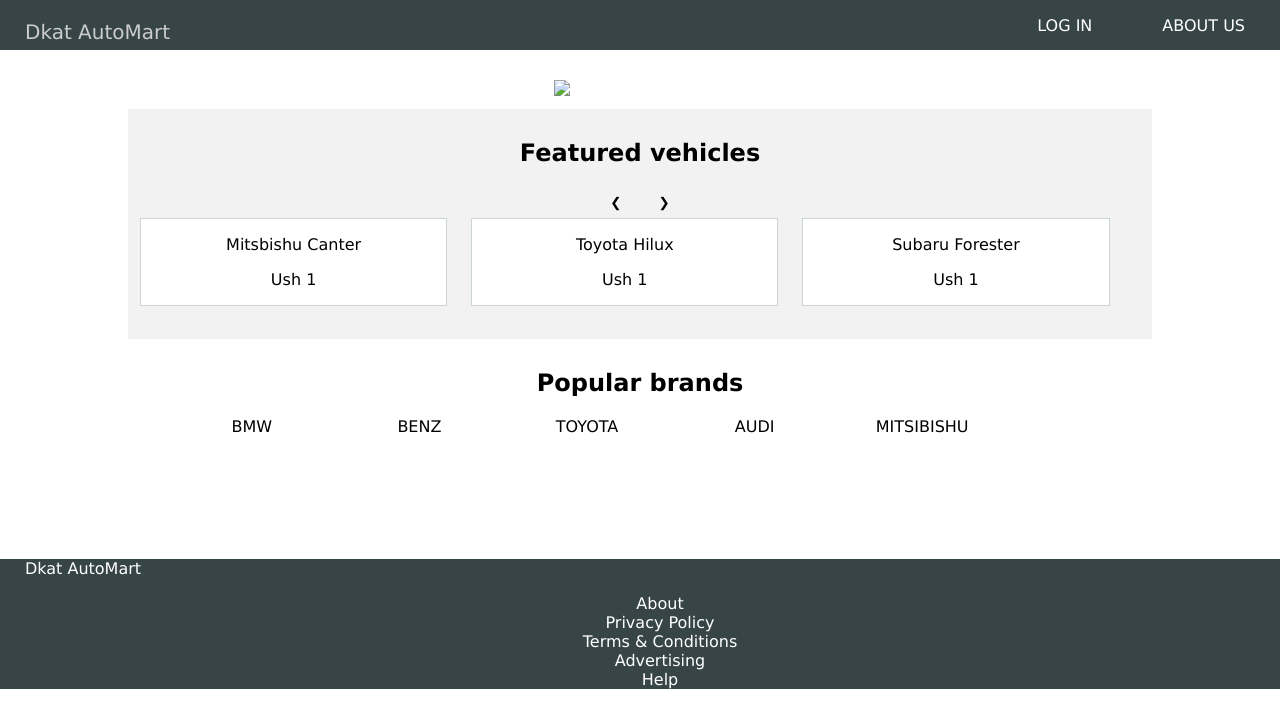
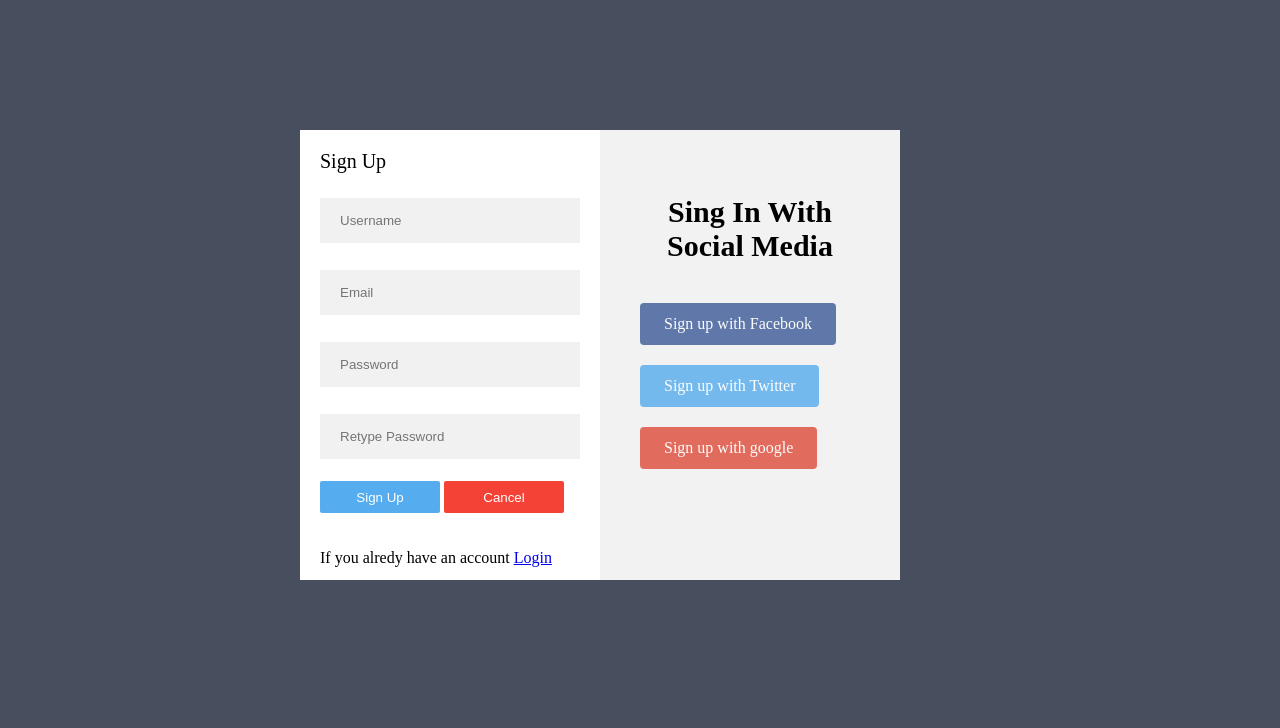
Before and after one commit to Dkabiswa/AutoMart, a plain HTML site: page UI/login.html in a window 1280 px wide. Drawn offline with Linux system fonts and the light colour scheme.

Commit message:
remove unnesecary lines of code

```diff
--- a/UI/login.css
+++ b/UI/login.css
@@ -1,66 +1,3 @@
-body {
-	font-family: "Lucida Grande";
-	margin: 0;
-}
-
-header {
-	height: 50px;
-	width: 100%;
-	background-color: rgba(34, 49, 52, 0.9);
-	position: fixed;
-	top: 0;
-	z-index: 10;
-}
-footer {
-	width: 100%;
-	background-color: rgba(34, 49, 52, 0.9);
-	color: white;
-}
-.main {
-	margin: 0 auto;
-	width: 80%;
-}
-.container {
-
-
-	margin: 0 auto;
-}
-
-.header-left {
-	float: left;
-}
-.header-right {
-	float: right;
-
-}
-.header-right ul, .brands ul, footer ul{
-	list-style: none;
-}
-
-.header-right ul li, .brands ul li{
-	float:left;
-
-	margin: 0 10px;
-
-}
-
-.header-right ul li a, footer a{
-	text-decoration: none;
-	display: block;
-	padding: 0 25px;
-	color: white;
-}
-.header-left a {
-	color: white;
-	text-decoration: none;
-	line-height: 65px;
-	padding: 0 25px;
-	display: block;
-	font-weight: 300;
-    color: #ccc;
-    font-size: 20px;
-}
-
 .btn {
 
 	border: none;
@@ -77,7 +14,7 @@ footer {
 }
 
 .login-form {
-	display: none;
+	display: block;
 	position: fixed;
 	left: 0px;
 	top: 0;
@@ -180,57 +117,3 @@ h1 {
 .right-box a {
 	text-decoration: none;
 }
-
-.top-part {
-	padding: 80px 0 10px 0;
-	color: white;
-
-	text-align: center;
-	margin: 0 auto ;
-	width: 100%;
-}
-.slide{
-	box-sizing: border-box;
-}
-
-.mySlides {
-	width: 70%;
-	height: 400px;
-}
-.vehicle-part {
-	height: 200px;
-	background-color: #F2F2F2;
-	padding-top:10px;
-	padding-bottom: 20px;
-	text-align: center;
-	margin: 0 auto;
-	width: 100%;
-}
-
-.vehicle-icon {
-	float: left;
-	width: 30%;
-	position: relative;
-    box-sizing: border-box;
-    background: #fff;
-    border: 1px solid rgba(0,47,52,.2);
-	margin: 0 12px;
-}
-.slide-button{border:none;
-	display:inline-block;
-	padding:8px 16px;
-	background-color:inherit;
-}
- .message-part {
-	height: 200px;
-	padding-top:10px;
-	padding-bottom: 10px;
-	text-align: center;
-	width: 100%;
- }
-.brands ul li{
-	width: 15%;
-}
-.foot-message {
-	text-align: center;
-}
--- a/UI/login.html
+++ b/UI/login.html
@@ -5,19 +5,6 @@
 	<link rel="stylesheet" href="login.css">
 </head>
 <body>
-	<header>
-		<div class="container">
-			<div class="header-left">
-				<a class = "icon" href = "#">Dkat AutoMart</a>
-			</div>
-			<div class="header-right">
-				<ul>
-					<li><a href = '#' onclick="openForm()">LOG IN</a></li>
-					<li><a href = '#'>ABOUT US</a></li>
-				</ul>
-			</div>
-		</div>
-	</header>
 	<div class= "main">
 		<div class= "login-form" id = "myForm">
 			<form class="form-container">
@@ -55,71 +42,6 @@
 
 			</div>
 		</div>
-	<div class = "top-part">
-		<div class= "container">
-			<div class = "slide">
-				<img src="image.jpg" alt = "brand new vehicles">
-			</div>
-		</div>
-	</div>
-	<div class ="vehicle-part">
-		<div class="container">
-			<div class = "heading"><h2>Featured vehicles</h2></div>
-			<button class="slide-button btn-left">&#10094;</button>
-			<button class="slide-button btn-right">&#10095;</button>
-			<div class = "vehicle">
-
-				<div class = "vehicle-icon">
-
-					<p>Mitsbishu Canter</p>
-					<p class = "price"> Ush 1</p>
-				</div>
-				<div class = "vehicle-icon">
-
-					<p>Toyota Hilux</p>
-					<p class = "price"> Ush 1</p>
-				</div>
-				<div class = "vehicle-icon">
-					<p>Subaru Forester</p>
-					<p class = "price"> Ush 1</p>
-				</div>
-			</div>
-		</div>
-	</div>
-	<div class= "message-part">
-		<div class="container">
-			<div class="heading">
-          		<h2>Popular brands</h2>
-          	</div>
-          	<div class = "brands">
-          		<ul>
-          			<li>BMW</li>
-          			<li>BENZ</li>
-          			<li>TOYOTA</li>
-          			<li>AUDI</li>
-          			<li>MITSIBISHU</li>
-          		</ul>
-          	</div>
-
-      </div>
-	</div>
-</div>
-	<footer>
-		<div class="container">
-			<a class = "icon" href = "#">Dkat AutoMart</a>
-			<div class = "foot-message">
-				<div class="about">
-				<ul>
-          			<li>About</li>
-          			<li><a href = "#">Privacy Policy</a></li>
-          			<li><a href = "#">Terms & Conditions</a></li>
-          			<li><a href = "#">Advertising</a></li>
-          			<li><a href = "#">Help</a></li>
-          		</ul>
-				</div>
-			</div>
-		</div>
-	</footer>
 	<script src = "login.js"></script>
 </body>
 </html>
```
